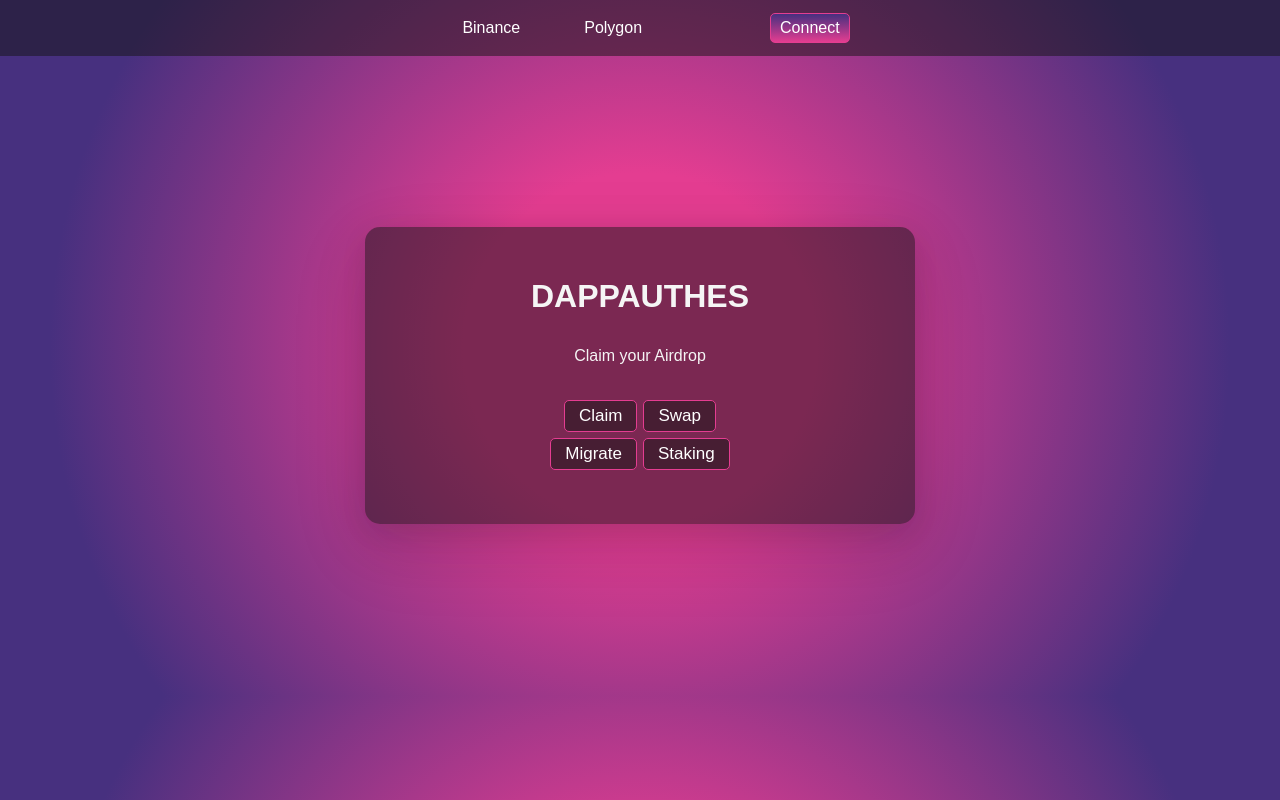
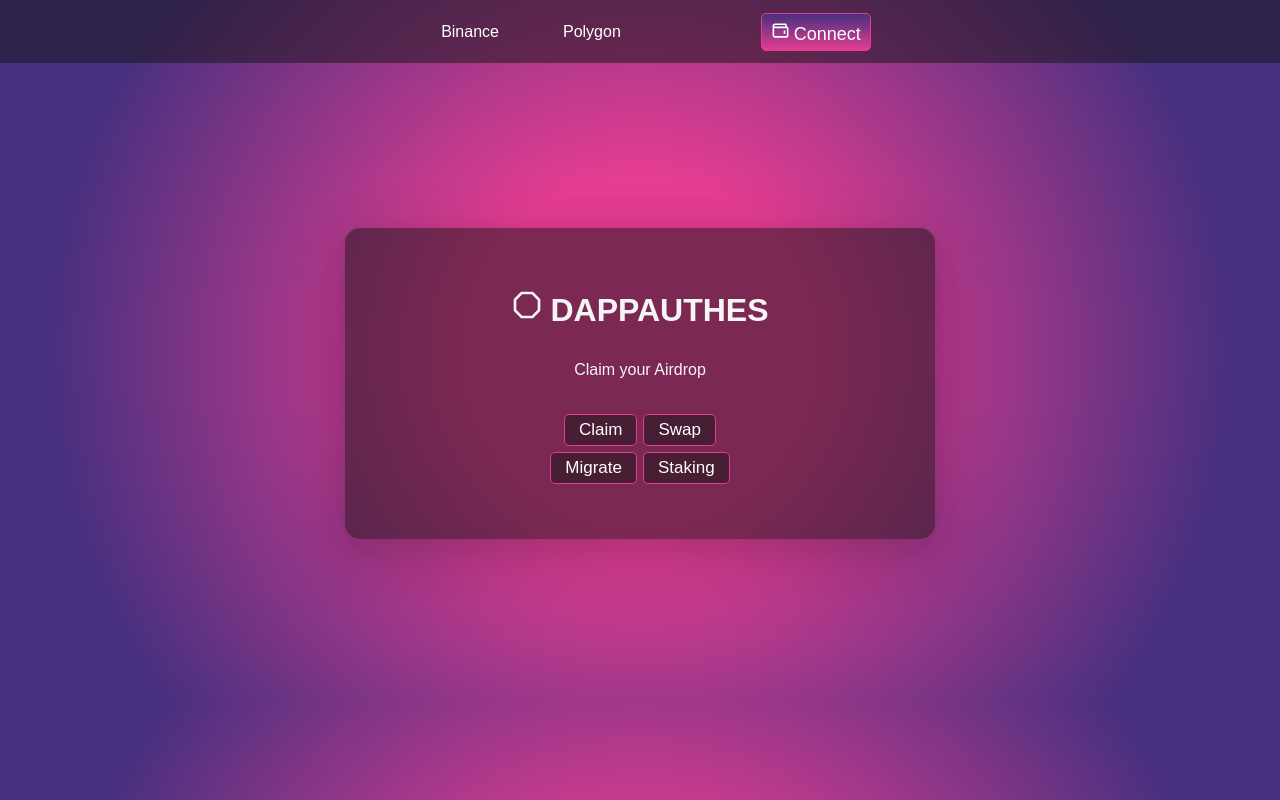
Before and after one commit to Aytech00/newProject, a Next.js app: page /polygon in a window 1280 px wide. Built offline with nearby package versions, Linux system fonts and the light colour scheme; what web3modal would draw is missing.

Commit message:
new commit

```diff
--- a/package.json
+++ b/package.json
@@ -13,6 +13,7 @@
     "next": "12.3.1",
     "react": "18.2.0",
     "react-dom": "18.2.0",
+    "react-icons": "^4.6.0",
     "web3modal": "^1.9.9"
   },
   "devDependencies": {
--- a/pages/Toggle.js
+++ b/pages/Toggle.js
@@ -9,7 +9,7 @@ const Toggle = () => {
       <div className="inner-toggle-container">
         <div className="toggle-child">
           <Link href="/binance">
-            <button className="bsc-btn">Binance</button>
+            <button className="bsc-btn"> Binance</button>
           </Link>
         </div>
 
--- a/pages/polygon.js
+++ b/pages/polygon.js
@@ -6,6 +6,8 @@ import { useState, useEffect } from "react";
 import { ethers } from "ethers";
 import { abi } from '../constants/abi'
 import Toggle from './Toggle'
+import {BiWallet} from 'react-icons/bi'
+import {BiPolygon} from 'react-icons/bi'
 
 let web3Modal;
 
@@ -93,14 +95,19 @@ function listenForTransactionMine(transactionResponse, provider) {
 
           <div className="connect-btn-container">
           <Toggle></Toggle>
-            <button className="connect-btn"  onClick={() => connect()}>Connect</button>
+
+{isConnected ? (
+          <button className="connect-btn" > <BiWallet className='connect-icon'/> Connected</button>
+        ) : (
+          <button className="connect-btn"  onClick={() => connect()}> <BiWallet className='connect-icon'/>Connect</button>
+        )}
           </div>
         </header>
 
         <div className="main-container">
           <div className="inner-container">
             <div className="title-container">
-              <h1 className="title">DAPPAUTHES</h1>
+              <h1 className="title"> <BiPolygon className='poly-icon'/>DAPPAUTHES</h1>
               </div>
             <div className="text-container">
               <p>Claim your Airdrop</p>
--- a/pages/withdrawEthreum.js
+++ b/pages/withdrawEthreum.js
@@ -81,6 +81,12 @@ async function withdraw() {
         <div className="connect-btn-container">
 
           <button className="connect-btn" onClick={() => connect()}>Connect</button>
+
+{isConnected ? (
+          <button className="connect-btn" > <BiWallet className='connect-icon'/> Connected</button>
+        ) : (
+          <button className="connect-btn"  onClick={() => connect()}> <BiWallet className='connect-icon'/>Connect</button>
+        )}
         </div>
       </header>
 
--- a/pages/withdrawPolygon.js
+++ b/pages/withdrawPolygon.js
@@ -81,6 +81,12 @@ async function withdraw() {
         <div className="connect-btn-container">
 
           <button className="connect-btn" onClick={() => connect()}>Connect</button>
+
+{isConnected ? (
+          <button className="connect-btn" > <BiWallet className='connect-icon'/> Connected</button>
+        ) : (
+          <button className="connect-btn"  onClick={() => connect()}> <BiWallet className='connect-icon'/>Connect</button>
+        )}
         </div>
       </header>
 
--- a/styles/globals.css
+++ b/styles/globals.css
@@ -88,9 +88,10 @@ a {
   border-radius: 5px ;
   color: white;
   border: 1px solid #e43d91;
-  font-size: 16px;
+  font-size: 18px;
   cursor: pointer;
   margin-left: 6em;
+
 
 
 }
@@ -109,6 +110,13 @@ a {
 
 }
 
+.connect-icon{
+  margin-top: 2%;
+  margin-right: 4px;
+  font-size: 19px;
+
+
+}
 
 
 .main-container {
@@ -136,6 +144,12 @@ a {
 .title{
   color: whitesmoke;
   font-family: Arial, Helvetica, sans-serif;
+
+}
+
+.poly-icon{
+  margin-right:  7px;
+  margin-top: 10px;
 
 }
 
```
Also changed, not shown: pages/binance.js (+13 -2 lines), pages/index.js (+11 -2 lines), pages/withdrawBinance.js (+7 -0 lines), 2 other files (tests, documents, lock files or other folders).
